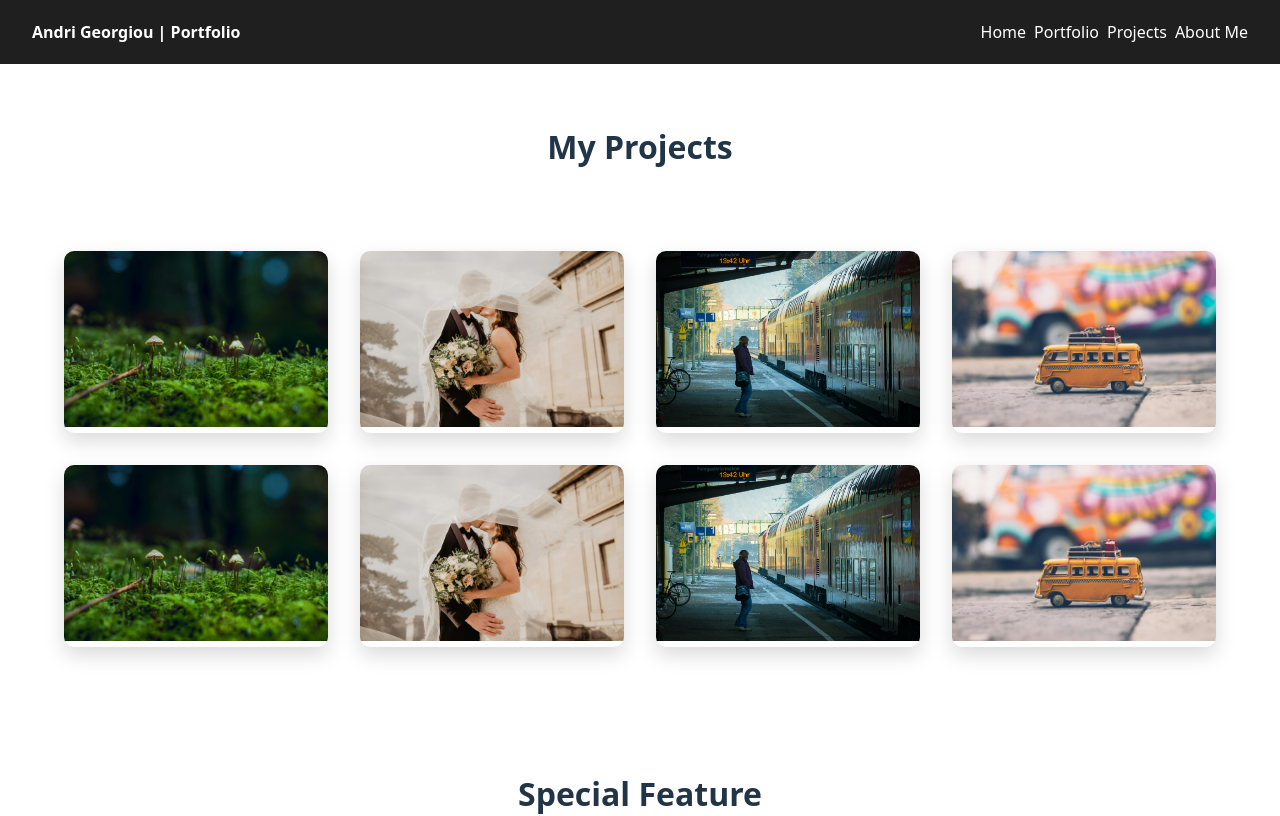
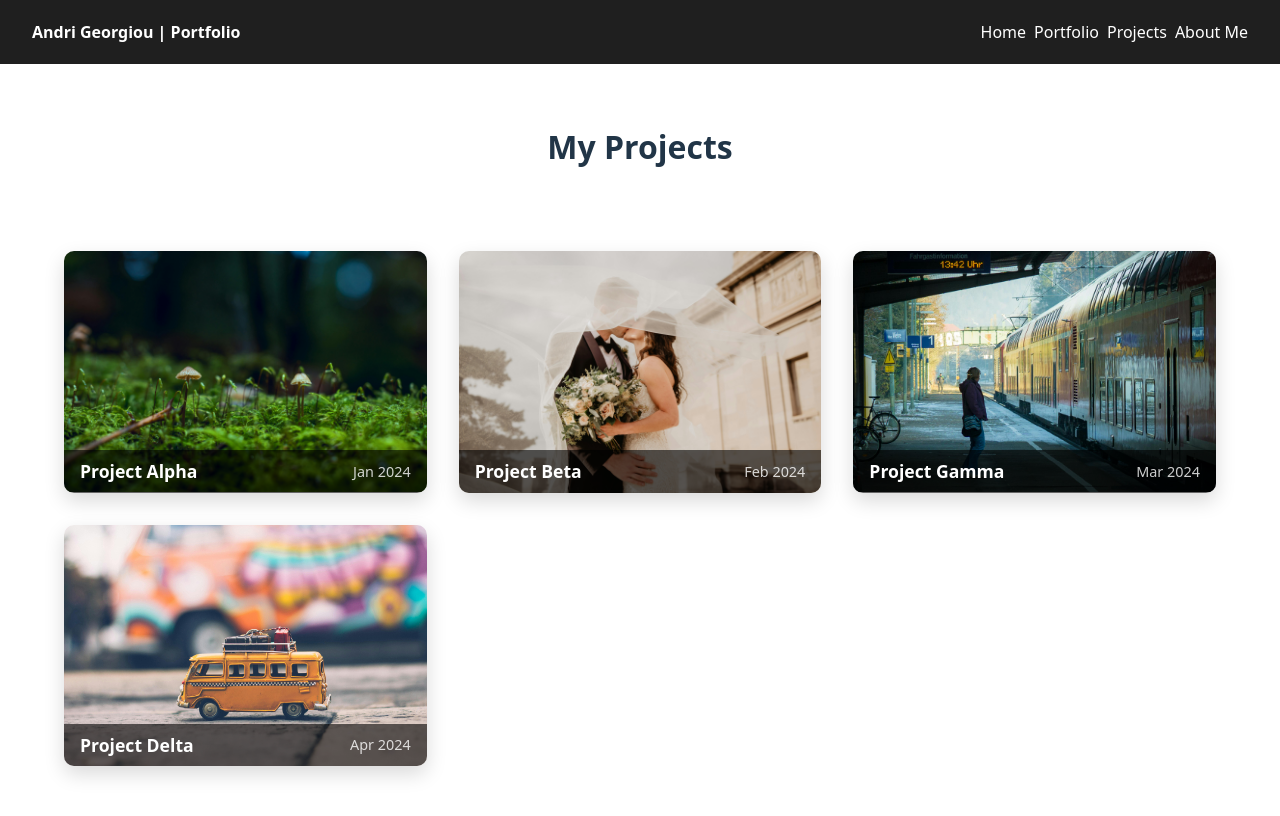
Before and after one commit to VictorySpecificationII/flowersbythebed-photography, a React (Vite) app: page /projects in a window 1280 px wide. Shown: the top 816 px of the page. Built offline with nearby package versions, Linux system fonts and the light colour scheme.

Commit message:
added dates to project cards

```diff
--- a/src/modules/Projects.jsx
+++ b/src/modules/Projects.jsx
@@ -3,33 +3,38 @@ import project1 from "../images/Home/Home.jpeg";
 import project2 from "../images/Home/Home2.jpeg";
 import project3 from "../images/Home/Home3.jpeg";
 import project4 from "../images/Home/Home4.jpeg";
-import project5 from "../images/Home/Home.jpeg";
-import project6 from "../images/Home/Home2.jpeg";
-import project7 from "../images/Home/Home3.jpeg";
-import project8 from "../images/Home/Home4.jpeg";
+
+const projects = [
+  { img: project1, title: "Project Alpha", date: "Jan 2024" },
+  { img: project2, title: "Project Beta", date: "Feb 2024" },
+  { img: project3, title: "Project Gamma", date: "Mar 2024" },
+  { img: project4, title: "Project Delta", date: "Apr 2024" },
+];
 
 export default function ProjectsSection() {
   return (
     <div className="projects-container">
-
-      {/* Section Title */}
       <h2 className="projects-title">My Projects</h2>
-
-      {/* Grid of Projects */}
       <div className="projects-grid">
-        {[project1, project2, project3, project4, project5, project6, project7, project8].map((img, idx) => (
-          <div className="project-card" key={idx}>
-            <img src={img} alt={`Project ${idx + 1}`} />
+        {projects.map((proj, idx) => (
+          <div
+            className="project-card"
+            key={idx}
+            onClick={() => alert(`Open gallery for ${proj.title}`)}
+          >
+            <img src={proj.img} alt={proj.title} />
+            <div className="project-overlay">
+              <h3>{proj.title}</h3>
+              <span>{proj.date}</span>
+            </div>
           </div>
         ))}
       </div>
 
-      {/* Optional custom content section */}
       <section className="custom-section">
         <h2>Special Feature</h2>
         <p>This area is flexible. Add text, media, or promo content here.</p>
       </section>
-
     </div>
   );
 }
--- a/src/modules/submodules/Projects/Projects.css
+++ b/src/modules/submodules/Projects/Projects.css
@@ -18,7 +18,7 @@
 /* Grid */
 .projects-grid {
   display: grid;
-  grid-template-columns: repeat(auto-fit, minmax(250px, 1fr));
+  grid-template-columns: repeat(auto-fit, minmax(300px, 1fr)); /* bigger cards */
   gap: 2rem;
   width: 100%;
   padding: 0 5%;
@@ -27,21 +27,55 @@
 
 /* Project cards */
 .project-card {
+  position: relative; /* needed for overlay */
   border-radius: 10px;
   overflow: hidden;
   box-shadow: 0 8px 20px rgba(0,0,0,0.15);
   transition: transform 0.3s ease, box-shadow 0.3s ease;
+  cursor: pointer;
 }
 
 .project-card img {
   width: 100%;
   height: auto;
   object-fit: cover;
+  display: block;
 }
 
+/* Overlay band at bottom of image */
+.project-overlay {
+  position: absolute;
+  bottom: 0;
+  left: 0;
+  width: 100%;
+  padding: 0.5rem 1rem;
+  background: rgba(0,0,0,0.6);
+  color: #fff;
+  display: flex;
+  justify-content: space-between;
+  align-items: center;
+  box-sizing: border-box;
+  transition: background 0.3s ease;
+}
+
+.project-overlay h3 {
+  margin: 0;
+  font-size: 1.1rem;
+}
+
+.project-overlay span {
+  font-size: 0.9rem;
+  opacity: 0.8;
+}
+
+/* Hover effects */
 .project-card:hover {
   transform: translateY(-5px);
   box-shadow: 0 12px 25px rgba(0,0,0,0.2);
+}
+
+.project-card:hover .project-overlay {
+  background: rgba(0,0,0,0.75);
 }
 
 /* Custom section */
```
